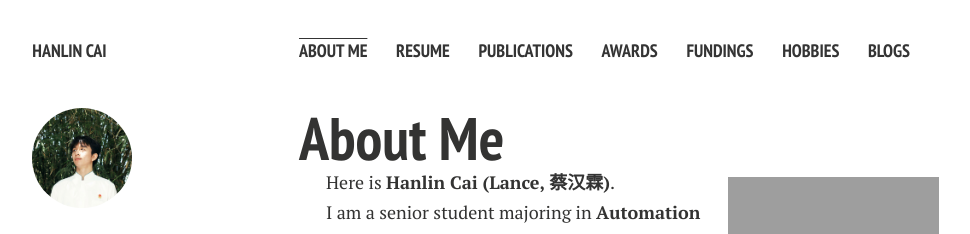
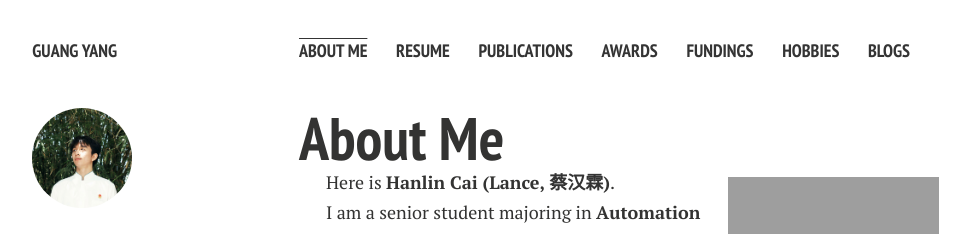
Before and after one commit to YLKnight/YLKnight.github.io, a Jekyll site: the page built from index.md, in a window 1280 px wide. Shown: the top 234 px of the page, without its empty margins (21-991 px from the left). Built offline with Jekyll 4.4.1, drawn with Linux system fonts in a browser that asks for light colours; nearby versions of some CDN libraries; comment, search, counter and statistics services are not loaded; a style sheet for code colours, icons or effects is not loaded; our own code applies the rules of GitHub Pages for plain Markdown files; some of the changed lines change nothing that is shown.

Commit message:
Update _config.yml

```diff
--- a/_config.yml
+++ b/_config.yml
@@ -1,8 +1,6 @@
-title: Hanlin Cai
-# tagline: Two roads diverged in woods, I took the one less traveled by.
-description: Two roads diverged in woods, I took the one less traveled by.
-#Comment out url when working locally to resolve base urls correctly
-url: https://caihanlin.com
+title: Guang Yang
+description: Guang Guang Guang
+url: https://ylknight.github.io/
 
 # Owner/author information
 owner:
```
